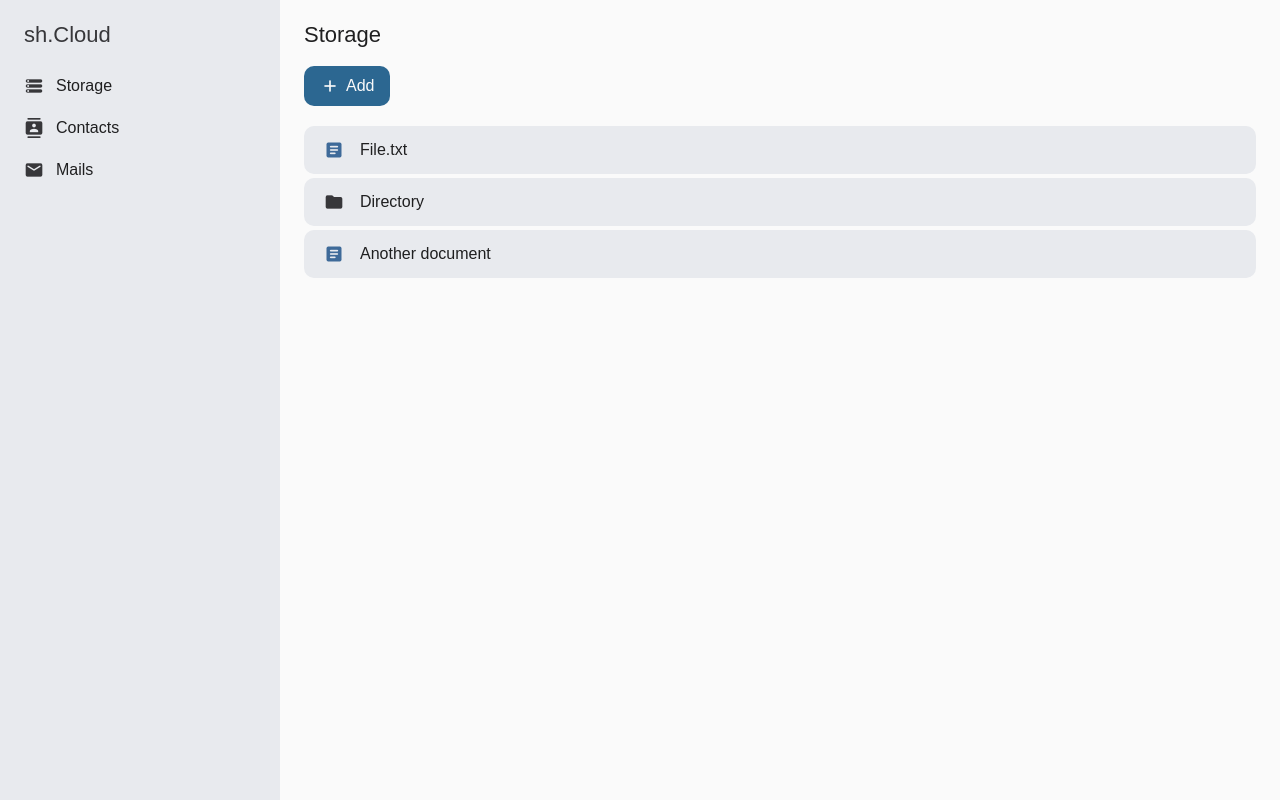
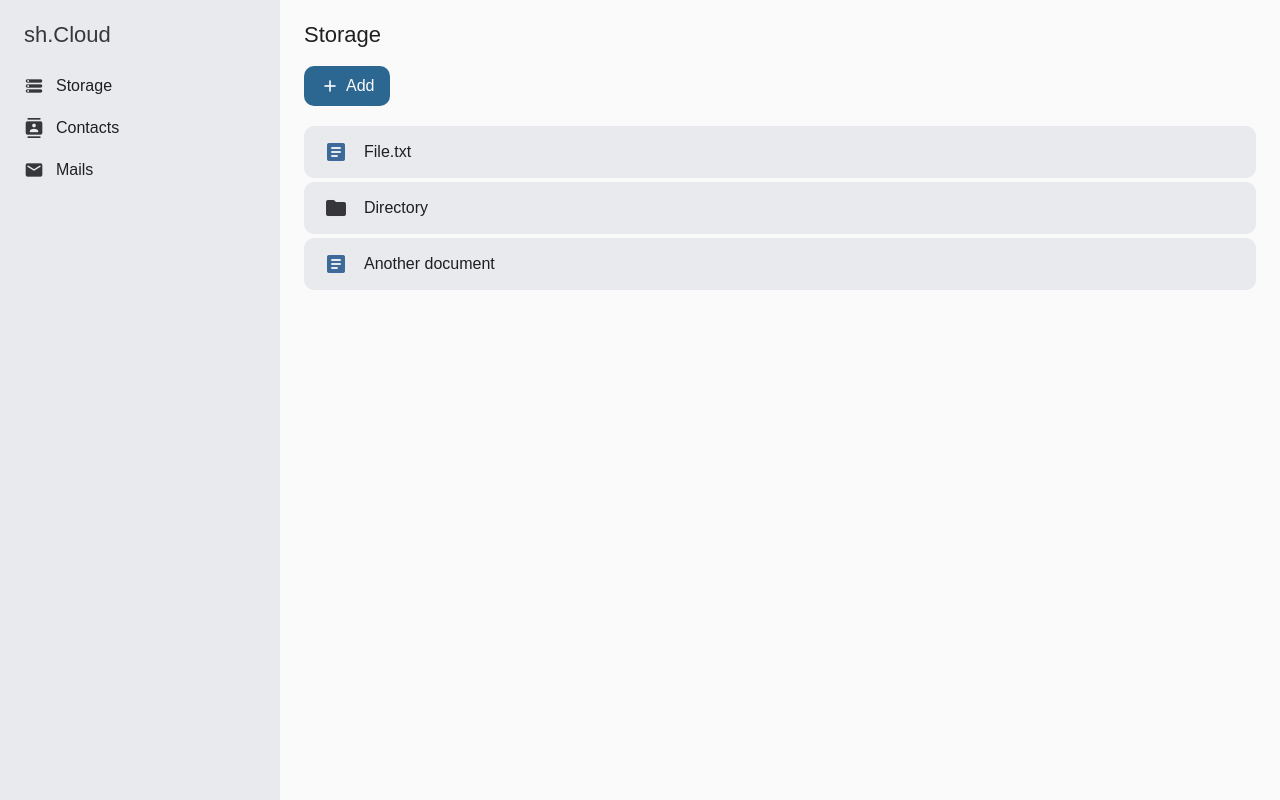
Before and after one commit to quentinguidee/cloud-sh-client, a React app: page /storage in a window 1280 px wide. Built offline with nearby package versions, Linux system fonts and the light colour scheme.

Commit message:
Increase files icons size
Signed-off-by: Quentin Guidée <quentin.guidee@gmail.com>

```diff
--- a/src/Layouts/FileListItem/FileListItem.tsx
+++ b/src/Layouts/FileListItem/FileListItem.tsx
@@ -21,7 +21,7 @@ function FileListItem(props: Props) {
     return (
         <div {...others} className={classNames(styles.item, className)}>
             <Layout horizontal center gap={16}>
-                <Icon symbol={symbol} style={{ color }} />
+                <Icon symbol={symbol} style={{ color }} size={24} />
                 <Text>{filename}</Text>
             </Layout>
         </div>
```
